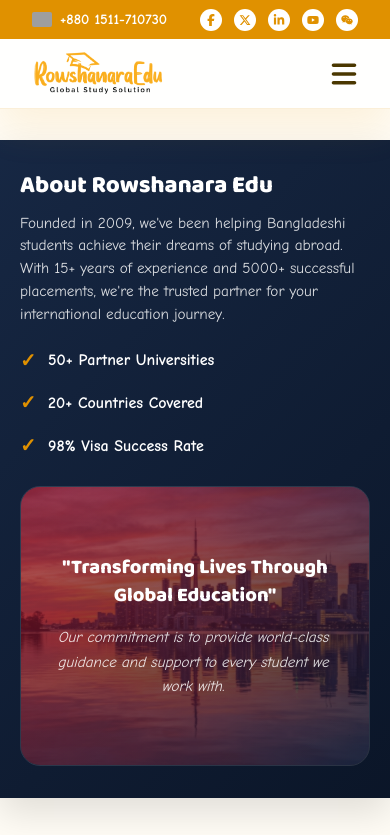
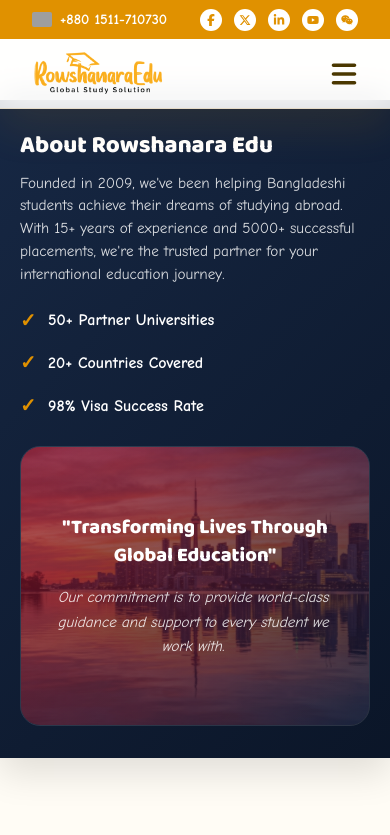
Before and after one commit to princeshiamofficial/Rowshanara-Edu, a Next.js app: page /about in a window 390 px wide. Shown: the top 835 px of the page. Built offline with nearby package versions, Linux system fonts and the light colour scheme; grey boxes are pictures that could not be loaded.

Commit message:
style: remove mobile top padding gap under navbar for About page

```diff
--- a/src/app/about/page.tsx
+++ b/src/app/about/page.tsx
@@ -9,7 +9,7 @@ import CTA from "@/components/CTA";
 
 export default function AboutPage() {
   return (
-    <div className="hero-gradient" style={{ minHeight: "100vh", paddingTop: "140px", paddingBottom: "1.5rem" }}>
+    <div className="hero-gradient page-wrapper" style={{ minHeight: "100vh", paddingBottom: "1.5rem" }}>
       <BrandOverview />
       <Journey />
       <MissionVisionValues />
--- a/src/app/globals.css
+++ b/src/app/globals.css
@@ -2303,3 +2303,13 @@ button {
     padding: 2rem 1.25rem !important;
   }
 }
+
+.page-wrapper {
+  padding-top: 140px;
+}
+
+@media (max-width: 991px) {
+  .page-wrapper {
+    padding-top: 100px !important;
+  }
+}
```
